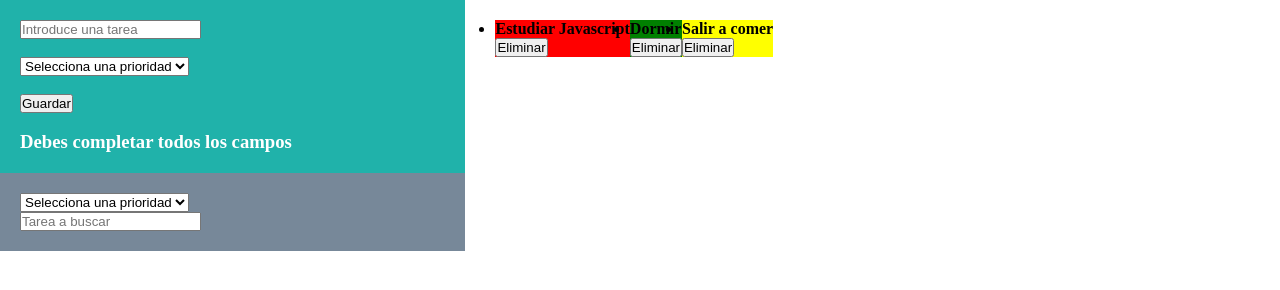
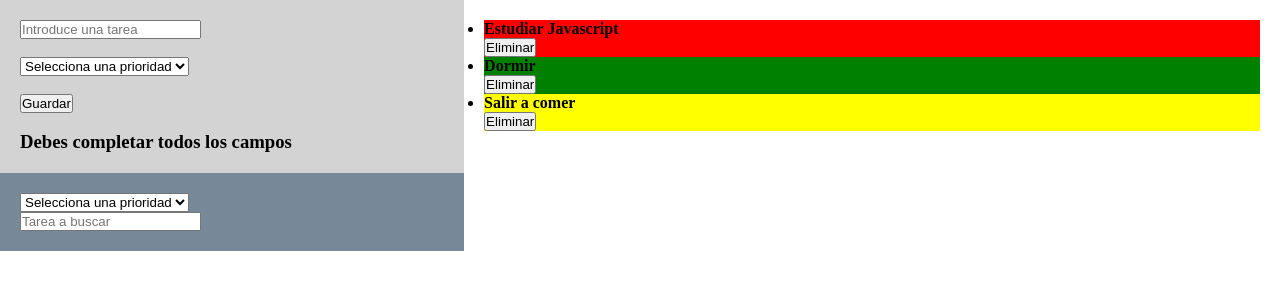
Before and after one commit to LauraSanchez17/practica-todo, a plain HTML site: page index.html in a window 1280 px wide. Drawn offline with Linux system fonts and the light colour scheme.

Commit message:
css actualizo

```diff
--- a/css/todo.css
+++ b/css/todo.css
@@ -16,8 +16,8 @@ header {
 
 
 header .campos {
-    background-color: lightseagreen;
-    color: white;
+    background-color: lightgray;
+    color: black;
     padding: 20px;
     min-height: 150px;
 }
@@ -29,22 +29,16 @@ header .filtros {
     background-color: lightslategrey;
 }
 
-.tarea {
-    display: flex;
-       flex-wrap: wrap;
-       padding: 10px;
-       margin: 10px 20px;
-
-}
 
 
 main {
+    padding: 20px;
     background-color:white;
     width: 70%;
     height: 100vh;
 }
 
-.main li {
+.main ul {
     display: flex;
     flex-wrap: wrap;
 }
```
